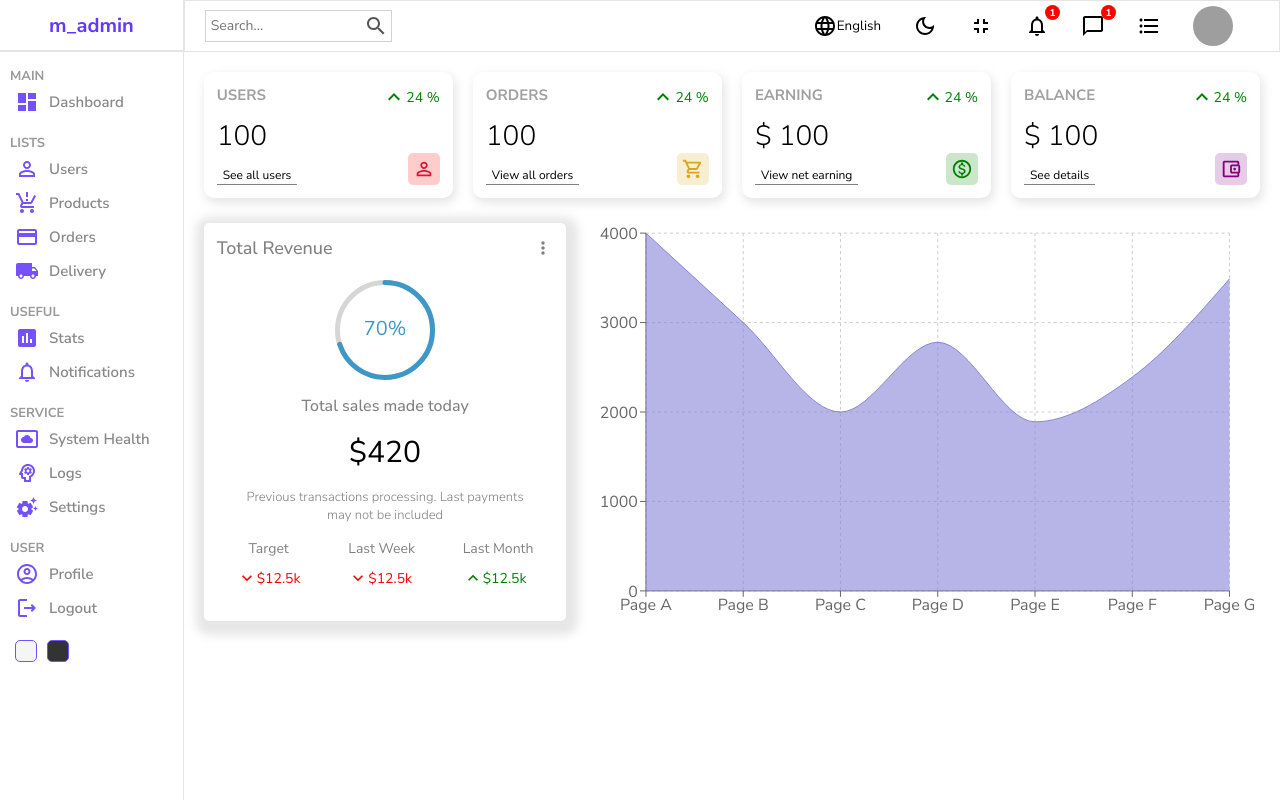
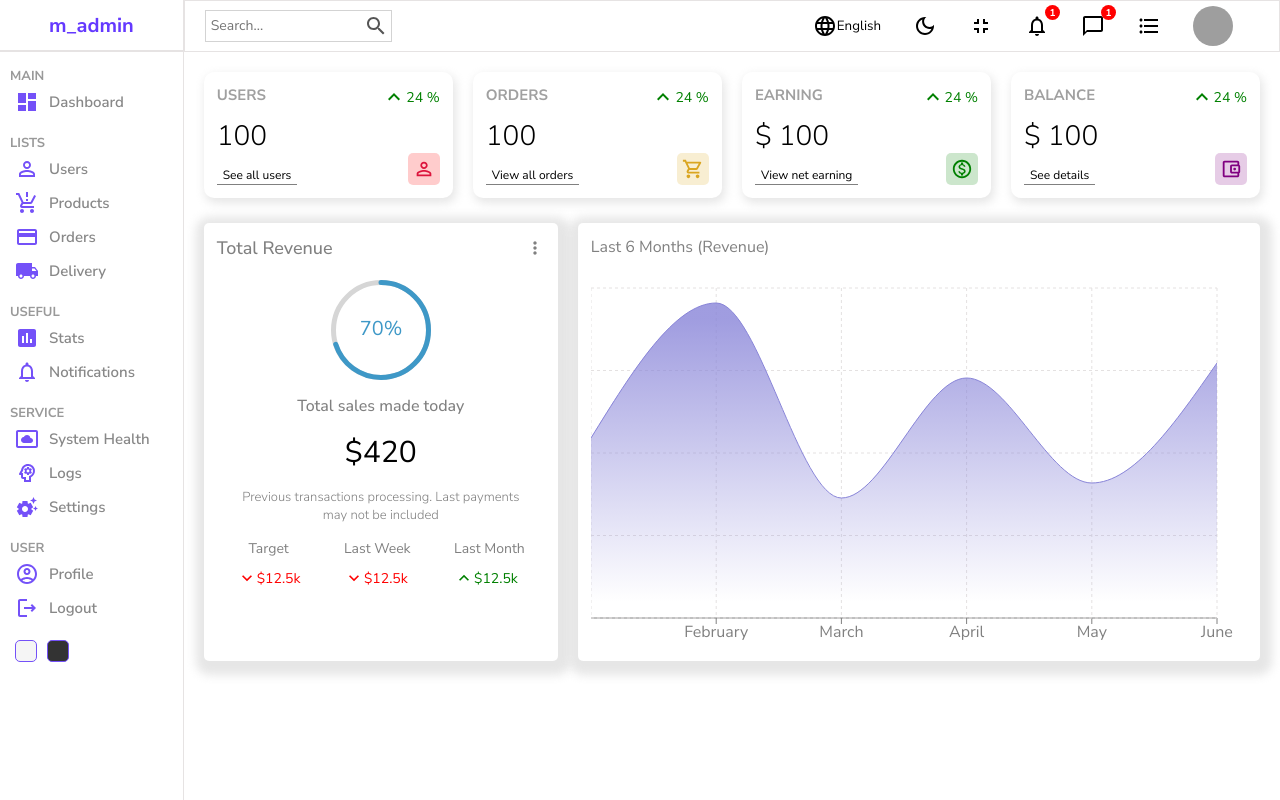
Before and after one commit to kholturaev2001/admin-dashboard, a React (Create React App) app: page / in a window 1280 px wide. Built offline with nearby package versions, Linux system fonts and the light colour scheme; grey boxes are pictures that could not be loaded.

Commit message:
finish charts component

```diff
--- a/src/components/chart/Chart.jsx
+++ b/src/components/chart/Chart.jsx
@@ -5,68 +5,42 @@
 const Chart = () => {
 
   const data = [
-    {
-      name: 'Page A',
-      uv: 4000,
-      pv: 2400,
-      amt: 2400,
-    },
-    {
-      name: 'Page B',
-      uv: 3000,
-      pv: 1398,
-      amt: 2210,
-    },
-    {
-      name: 'Page C',
-      uv: 2000,
-      pv: 9800,
-      amt: 2290,
-    },
-    {
-      name: 'Page D',
-      uv: 2780,
-      pv: 3908,
-      amt: 2000,
-    },
-    {
-      name: 'Page E',
-      uv: 1890,
-      pv: 4800,
-      amt: 2181,
-    },
-    {
-      name: 'Page F',
-      uv: 2390,
-      pv: 3800,
-      amt: 2500,
-    },
-    {
-      name: 'Page G',
-      uv: 3490,
-      pv: 4300,
-      amt: 2100,
-    },
-  ];
+    { name: "January", Total: 1200 },
+    { name: "February", Total: 2100 },
+    { name: "March", Total: 800 },
+    { name: "April", Total: 1600 },
+    { name: "May", Total: 900 },
+    { name: "June", Total: 1700 },
+  ]
+
   return (
     <div className='chart'>
-      <ResponsiveContainer width="100%" height="100%">
-        <AreaChart
-          width={500}
-          height={400}
-          data={data}
-          margin={{
-            top: 10,
-            right: 30,
-            left: 0,
-            bottom: 0,
-          }}
-        >
-          <CartesianGrid strokeDasharray="3 3" />
-          <XAxis dataKey="name" />
-          <YAxis />
+      <div className="title">Last 6 Months (Revenue)</div>
+      <ResponsiveContainer width="100%" height={370}>
+        <AreaChart width={730} height={250} data={data}
+          margin={{ top: 10, right: 30, left: 0, bottom: 0 }}>
+          <defs>
+            <linearGradient id="total" x1="0" y1="0" x2="0" y2="1">
+              <stop offset="5%" stopColor="#8884d8" stopOpacity={0.8} />
+              <stop offset="95%" stopColor="#8884d8" stopOpacity={0} />
+            </linearGradient>
+          </defs>
+          <XAxis
+            dataKey="name" stroke='gray'
+          />
+          {/* <YAxis /> */}  {/* Showing the data of vertical line */}
+          <CartesianGrid
+            strokeDasharray="3 3"
+            className='chartGrid'
+          />
           <Tooltip />
-          <Area type="monotone" dataKey="uv" stroke="#8884d8" fill="#8884d8" />
+          <Area
+            type="monotone"
+            dataKey="Total"
+            stroke="#8884d8"
+            fillOpacity={1}
+            fill="url(#total)"
+          />
         </AreaChart>
       </ResponsiveContainer>
     </div>
--- a/src/components/chart/chart.scss
+++ b/src/components/chart/chart.scss
@@ -1,3 +1,16 @@
 .chart {
     flex: 4;
+    -webkit-box-shadow: 2px 4px 10px 1px rgba(0, 0, 0, 0.47);
+    box-shadow: 2px 4px 10px 10px rgba(201, 201, 201, 0.47);
+    padding: 13px;
+    color: gray;
+    border-radius: 5px;
+
+    .title {
+        margin-bottom: 20px;
+    }
+
+    .chartGrid {
+        stroke: rgb(228, 225, 225)
+    }
 }
```
